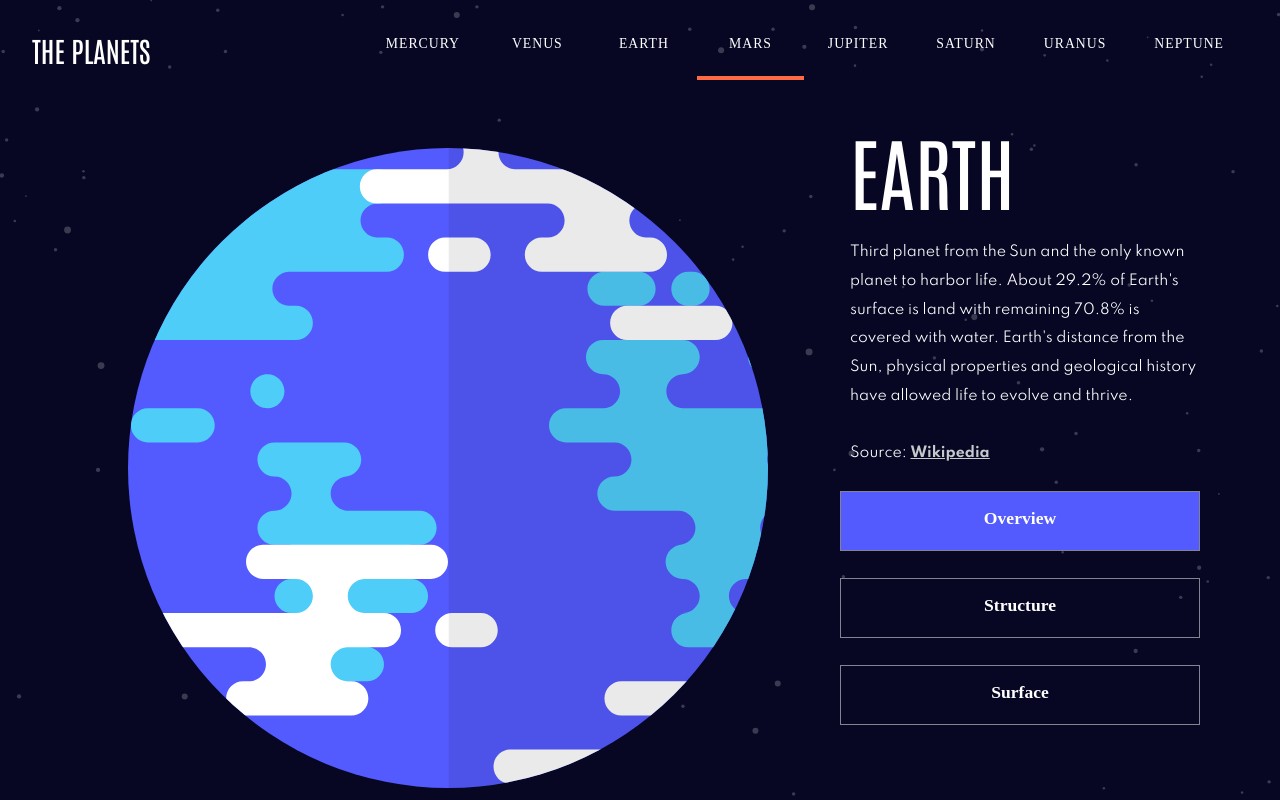
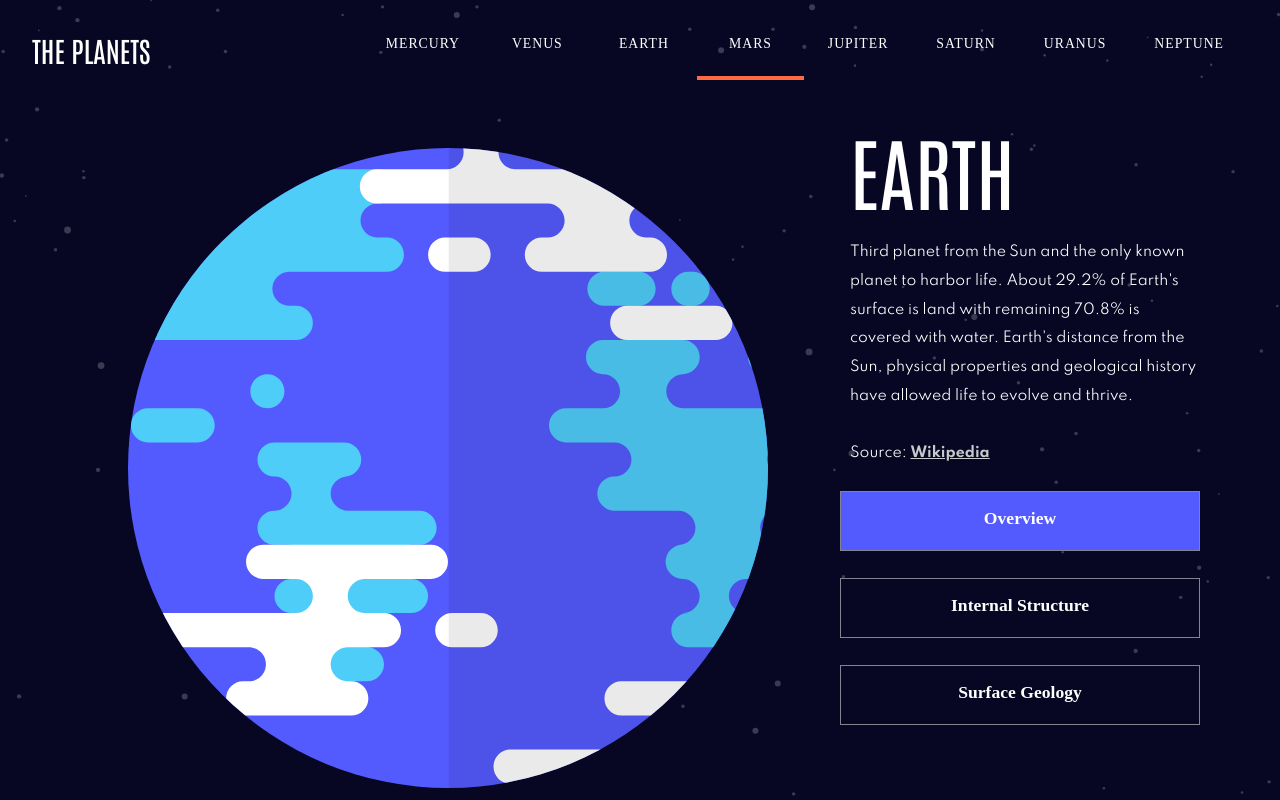
Before and after one commit to stevenabaco/planets-fact-site-reactjs, a React (Create React App) app: page /mars in a window 1280 px wide. Shown: the top 800 px of the page. Built offline with nearby package versions, Linux system fonts and the light colour scheme; the HTML template or start-up script is replaced by a standard one.

Commit message:
Adjsuted titles for radio nav items

```diff
--- a/src/components/ContentToolbar/ContentToolbar.js
+++ b/src/components/ContentToolbar/ContentToolbar.js
@@ -15,7 +15,7 @@ export const ContentTabs = [
 	{
 		id: '-2',
 		name: 'content',
-		label: 'Structure',
+		label: 'Internal Structure',
 		value: 'structure',
 		// valueimg: earthStructureImg,
 		defaultChecked: false,
@@ -23,7 +23,7 @@ export const ContentTabs = [
 	{
 		id: '-3',
 		name: 'content',
-		label: 'Surface',
+		label: 'Surface Geology',
 		value: 'surface',
 		valueimg: earthSurfaceImg,
 		defaultChecked: false,
--- a/src/components/Planets/Planet.js
+++ b/src/components/Planets/Planet.js
@@ -40,7 +40,7 @@ function Planet() {
 						)}
 					</div>
 					<div id='planet__img'>
-						{context.category === 'Surface' ? (
+						{context.category === 'Surface Geology' ? (
 							<div id='summary__surface__container'>
 								<img
 									id='summary__img'
@@ -54,7 +54,7 @@ function Planet() {
 									alt={context.currentPlanet}
 								/>
 							</div>
-						) : context.category === 'Structure' ? (
+						) : context.category === 'Internal Structure' ? (
 							<img
 								src={context.data[context.planetIndex].images.internal}
 								alt={context.data[context.planetIndex].name}
@@ -81,7 +81,7 @@ function Planet() {
 						{
 							<div>
 								<p>
-									{context.category === 'Structure' &&
+									{context.category === 'Internal Structure' &&
 										context.data[context.planetIndex].structure.content}
 								</p>
 							</div>
@@ -89,7 +89,7 @@ function Planet() {
 						{
 							<div>
 								<p>
-									{context.category === 'Surface' &&
+									{context.category === 'Surface Geology' &&
 										context.data[context.planetIndex].geology.content}
 								</p>
 							</div>
@@ -103,7 +103,7 @@ function Planet() {
 									Wikipedia
 								</a>
 							</p>
-						) : context.category === 'Structure' ? (
+						) : context.category === 'Internal Structure' ? (
 							<p>
 								Source:{' '}
 								<a
```
